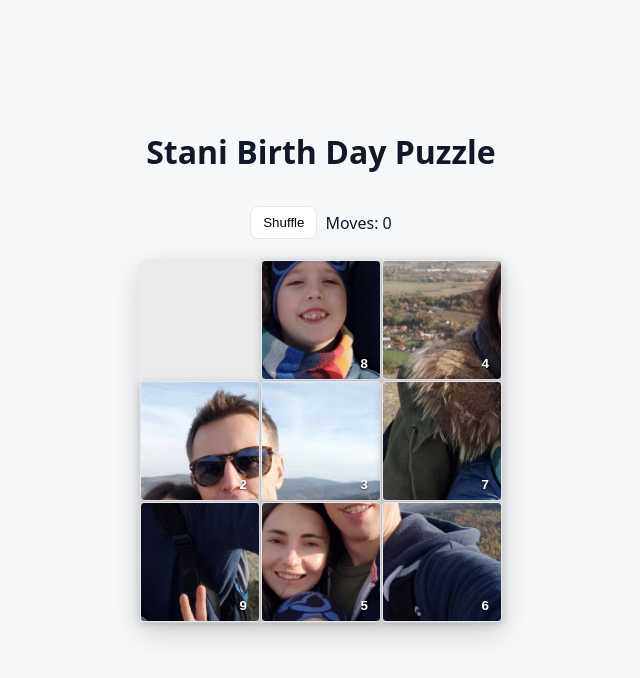
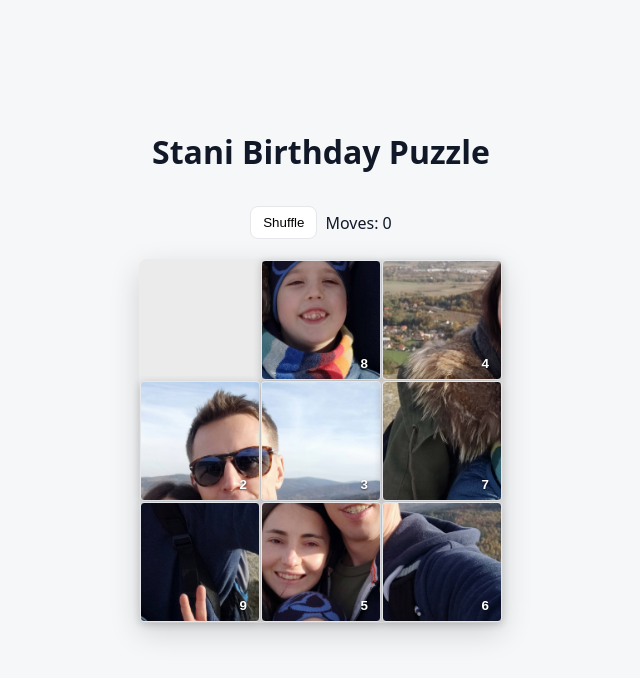
Before and after one commit to mswist/stani, a plain HTML site: page index.html in a window 1280 px wide. Shown: the whole page, without its empty margins (319-959 px from the left). Drawn offline with Linux system fonts and the light colour scheme.

Commit message:
Update index.html

```diff
--- a/index.html
+++ b/index.html
@@ -19,7 +19,7 @@
 </head>
 <body>
   <div class="container">
-    <h1>Stani Birth Day Puzzle</h1>
+    <h1>Stani Birthday Puzzle</h1>
     <div class="controls">
       <button id="shuffleBtn" type="button">Shuffle</button>
       <!-- <button id="resetBtn" type="button">Reset</button> -->
```
